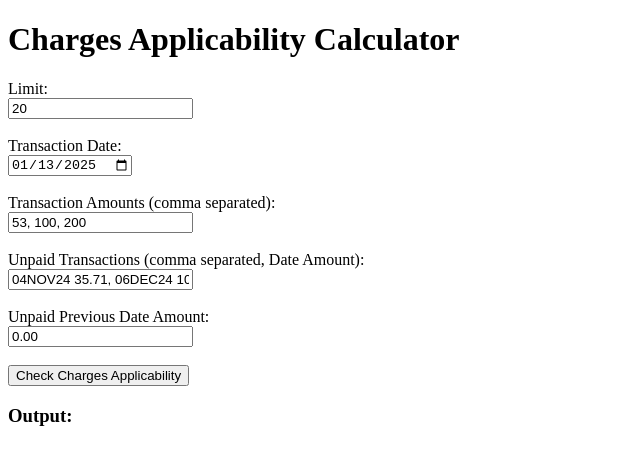
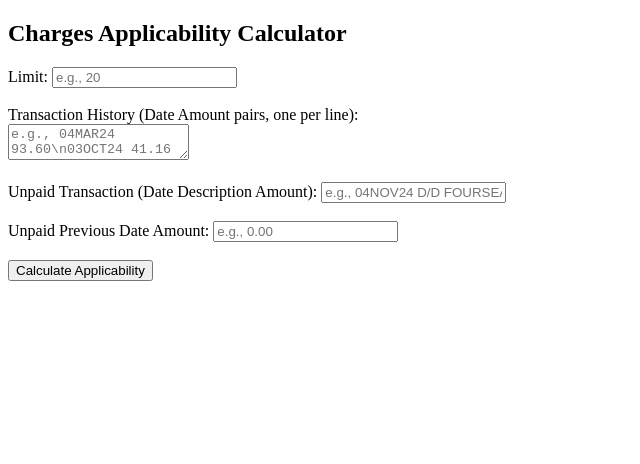
Before and after one commit to Selvatech23/FCO_Team, a plain HTML site: page charges.html in a window 1280 px wide. Shown: the whole page, without its empty margins (0-640 px from the left). Drawn offline with Linux system fonts and the light colour scheme.

Commit message:
Initial commit

```diff
--- a/charges.html
+++ b/charges.html
@@ -6,79 +6,81 @@
     <title>Charges Applicability Calculator</title>
 </head>
 <body>
+    <h2>Charges Applicability Calculator</h2>
+    <form id="chargesForm">
+        <label for="limit">Limit:</label>
+        <input type="number" id="limit" step="0.01" placeholder="e.g., 20"><br><br>
 
-<h1>Charges Applicability Calculator</h1>
+        <label for="transactionHistory">Transaction History (Date Amount pairs, one per line):</label><br>
+        <textarea id="transactionHistory" placeholder="e.g., 04MAR24 93.60\n03OCT24 41.16"></textarea><br><br>
 
-<form id="charges-form">
-    <label for="limit">Limit:</label><br>
-    <input type="number" id="limit" value="20"><br><br>
+        <label for="unpaidTransaction">Unpaid Transaction (Date Description Amount):</label>
+        <input type="text" id="unpaidTransaction" placeholder="e.g., 04NOV24 D/D FOURSEASONSFRUIT * 35.71"><br><br>
 
-    <label for="transaction-date">Transaction Date:</label><br>
-    <input type="date" id="transaction-date" value="2025-01-13"><br><br>
+        <label for="unpaidPreviousDateAmount">Unpaid Previous Date Amount:</label>
+        <input type="number" id="unpaidPreviousDateAmount" step="0.01" placeholder="e.g., 0.00"><br><br>
 
-    <label for="transaction-amounts">Transaction Amounts (comma separated):</label><br>
-    <input type="text" id="transaction-amounts" value="53, 100, 200"><br><br>
+        <button type="button" onclick="calculateApplicability()">Calculate Applicability</button>
+    </form>
 
-    <label for="unpaid-transactions">Unpaid Transactions (comma separated, Date Amount):</label><br>
-    <input type="text" id="unpaid-transactions" value="04NOV24 35.71, 06DEC24 100"><br><br>
+    <h3 id="output"></h3>
 
-    <label for="unpaid-previous-date-amount">Unpaid Previous Date Amount:</label><br>
-    <input type="number" id="unpaid-previous-date-amount" value="0.00"><br><br>
+    <script>
+        function parseTransactionHistory(input) {
+            return input.trim().split('\n').map(line => {
+                const [date, amount] = line.split(' ');
+                return { date, amount: parseFloat(amount) };
+            });
+        }
 
-    <button type="submit">Check Charges Applicability</button>
-</form>
+        function parseUnpaidTransaction(input) {
+            const [date, ...rest] = input.split(' ');
+            const amount = parseFloat(rest.pop().replace('*', '').trim());
+            return { date, amount };
+        }
 
-<h3>Output:</h3>
-<div id="output"></div>
+        function calculateApplicability() {
+            const limit = parseFloat(document.getElementById("limit").value) || 0;
+            const transactionHistory = parseTransactionHistory(document.getElementById("transactionHistory").value);
+            const unpaidTransaction = parseUnpaidTransaction(document.getElementById("unpaidTransaction").value);
+            const unpaidPreviousDateAmount = parseFloat(document.getElementById("unpaidPreviousDateAmount").value) || 0;
 
-<script>
-    document.getElementById('charges-form').addEventListener('submit', function(event) {
-        event.preventDefault();
+            let output = "No";
 
-        const limit = parseFloat(document.getElementById('limit').value);
-        const transactionDate = document.getElementById('transaction-date').value;
-        const transactionAmounts = document.getElementById('transaction-amounts').value.split(',').map(amount => parseFloat(amount.trim()));
-        const unpaidTransactions = document.getElementById('unpaid-transactions').value.split(',').map(transaction => {
-            const [date, amount] = transaction.trim().split(' ');
-            return { date, amount: parseFloat(amount.trim()) };
-        });
-        const unpaidPreviousDateAmount = parseFloat(document.getElementById('unpaid-previous-date-amount').value);
+            // Step 1: Check unpaid previous date amount
+            if (unpaidPreviousDateAmount >= unpaidTransaction.amount) {
+                output = "No";
+            } else {
+                // Step 2: Check if limit + unpaid previous amount >= unpaid amount
+                if (unpaidPreviousDateAmount + limit >= unpaidTransaction.amount) {
+                    output = "No";
+                } else {
+                    // Step 3: Calculate transaction sum before unpaid date (newest to oldest)
+                    let transactionSum = 0;
+                    let neededAmount = unpaidTransaction.amount - unpaidPreviousDateAmount - limit;
 
-        const transactionDateObj = new Date(transactionDate);
-        const outputDiv = document.getElementById('output');
+                    for (let i = transactionHistory.length - 1; i >= 0; i--) {
+                        const transaction = transactionHistory[i];
+                        if (transaction.date >= unpaidTransaction.date) continue;
 
-        let outputHtml = '';
+                        if (transactionSum < neededAmount) {
+                            transactionSum += transaction.amount;
+                        }
 
-        unpaidTransactions.forEach((unpaid, index) => {
-            const unpaidDateObj = new Date(unpaid.date.slice(0, 2) + '-' + unpaid.date.slice(2, 5) + '-' + unpaid.date.slice(5)); // Format Unpaid Date
+                        if (transactionSum >= neededAmount) {
+                            output = "Yes";
+                            break;
+                        }
+                    }
 
-            let effectiveTransactionAmount = 0;
-
-            // If Transaction Date > Unpaid Date, set Transaction Amount to 0
-            if (transactionDateObj > unpaidDateObj) {
-                effectiveTransactionAmount = 0;
-            } else {
-                // Otherwise, use the actual Transaction Amount
-                effectiveTransactionAmount = transactionAmounts[index] || 0; // Default to 0 if no matching transaction amount for the index
+                    if (transactionSum < neededAmount) {
+                        output = "No";
+                    }
+                }
             }
 
-            // Apply Steps to check Charges Applicability for each unpaid transaction
-            let result = 'No';
-
-            if (unpaidPreviousDateAmount >= unpaid.amount) {
-                result = 'No';
-            } else if (unpaidPreviousDateAmount + limit >= unpaid.amount) {
-                result = 'No';
-            } else if (unpaidPreviousDateAmount + limit + effectiveTransactionAmount >= unpaid.amount) {
-                result = 'Yes';
-            }
-
-            outputHtml += `<p>Unpaid Transaction ${index + 1}: Date: ${unpaid.date}, Amount: ${unpaid.amount}, Applicability: ${result}</p>`;
-        });
-
-        outputDiv.innerHTML = outputHtml;
-    });
-</script>
-
+            document.getElementById("output").textContent = "Charges Applicability: " + output;
+        }
+    </script>
 </body>
 </html>
```
